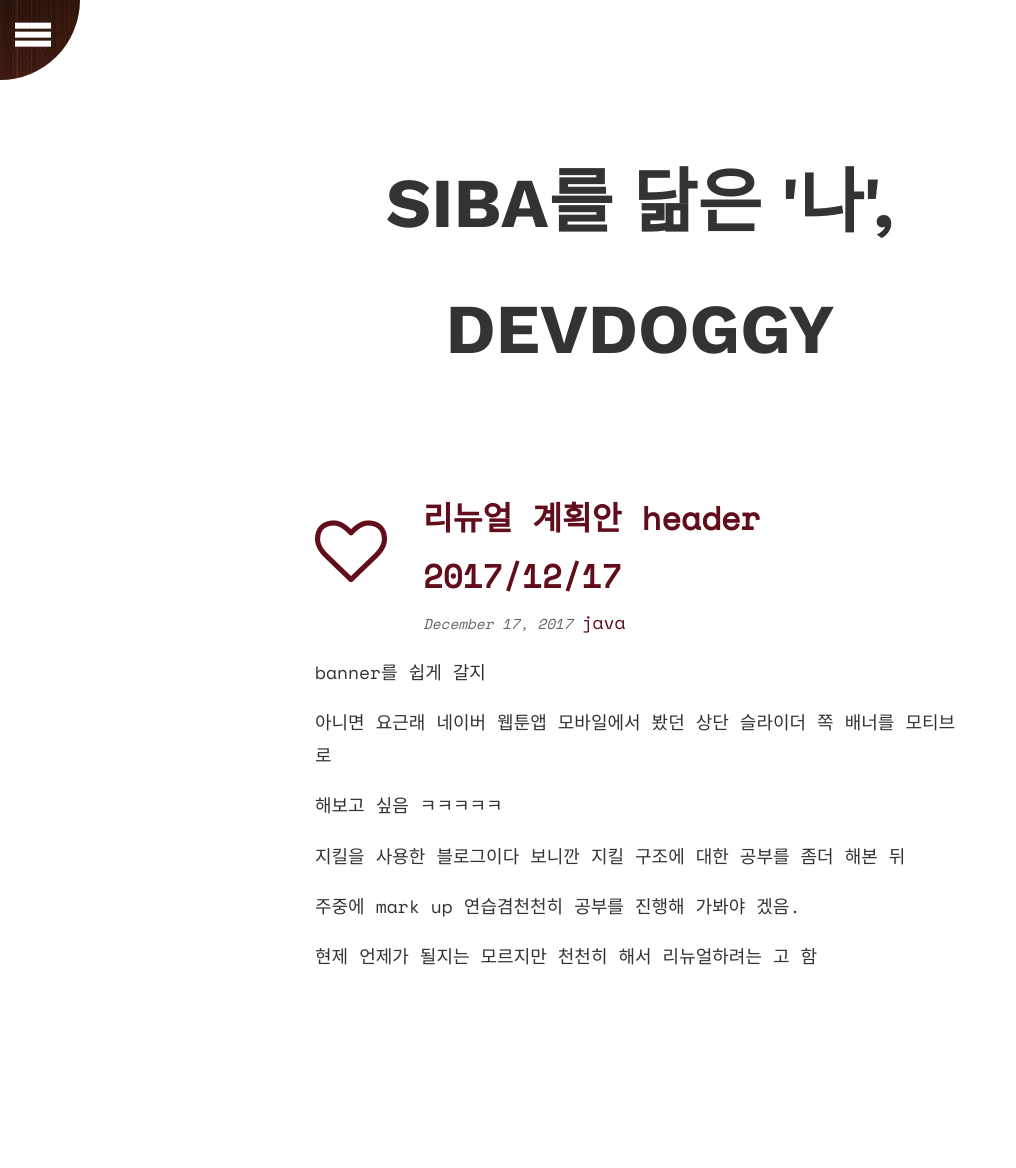
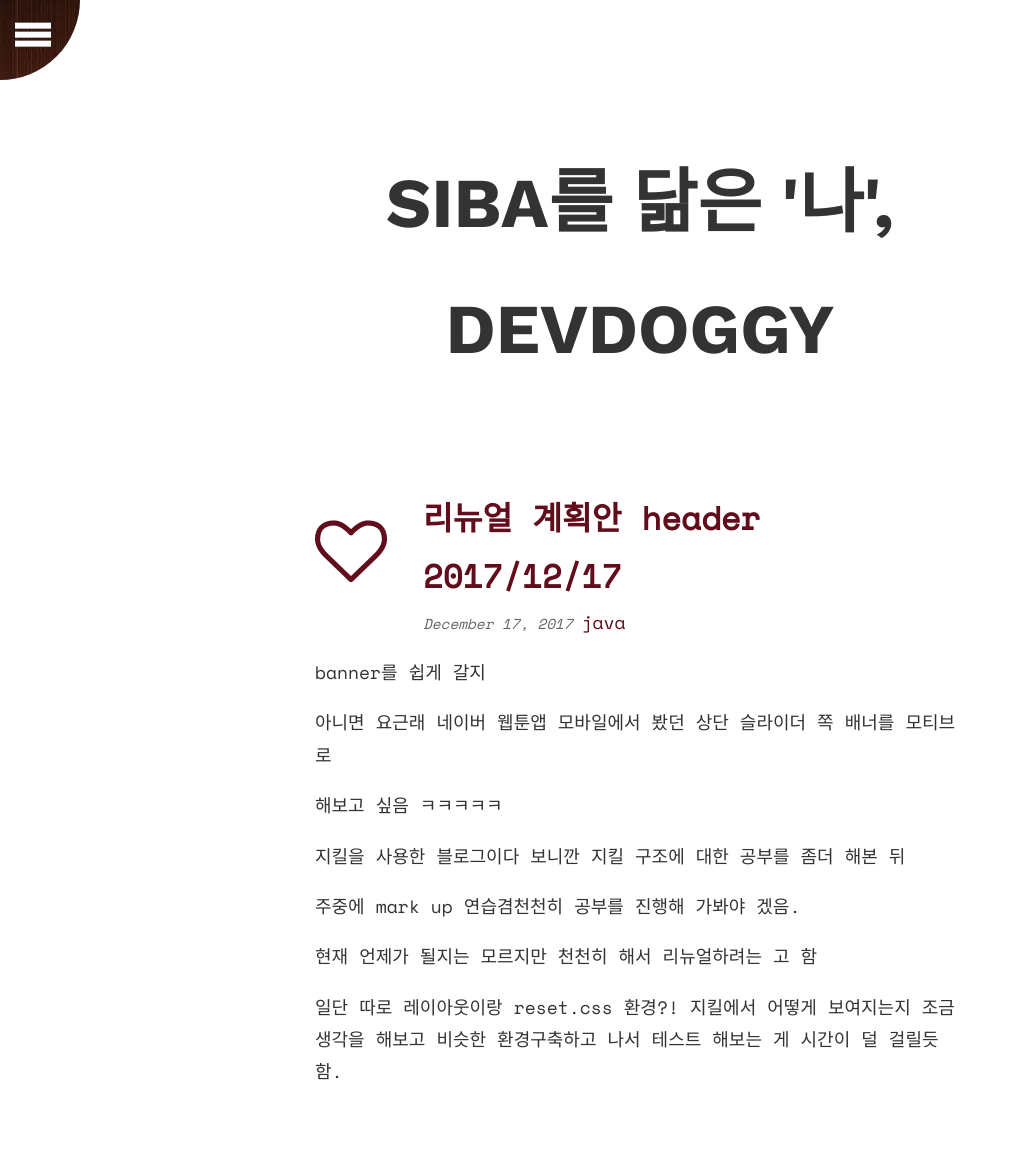
Before and after one commit to SinYongJu/SinYongJu.github.io, a Jekyll site: the page built from _posts/2017-12-17-리뉴얼 계획안 header 2017.12.17.md, in a window 1280 px wide. Shown: the whole page, without its empty margins (0-1016 px from the left). Built offline with Jekyll 4.4.1, drawn with Linux system fonts in a browser that asks for light colours; nearby versions of some CDN libraries; comment, search, counter and statistics services are not loaded; before the commit the page ends 1053 px from its top, so only the background shows below that.

Commit message:
header 계획안 수정

```diff
--- a/_posts/2017-12-17-리뉴얼 계획안 header 2017.12.17.md
+++ b/_posts/2017-12-17-리뉴얼 계획안 header 2017.12.17.md
@@ -17,4 +17,8 @@ banner를 쉽게 갈지
 
 주중에 mark up 연습겸천천히 공부를 진행해 가봐야 겠음.
 
-현제 언제가 될지는 모르지만 천천히 해서 리뉴얼하려는 고 함
+현재 언제가 될지는 모르지만 천천히 해서 리뉴얼하려는 고 함
+
+일단 따로 레이아웃이랑
+reset.css 환경?! 지킬에서 어떻게 보여지는지 조금 생각을 해보고
+ 비슷한 환경구축하고 나서 테스트 해보는 게 시간이 덜 걸릴듯 함.
```
